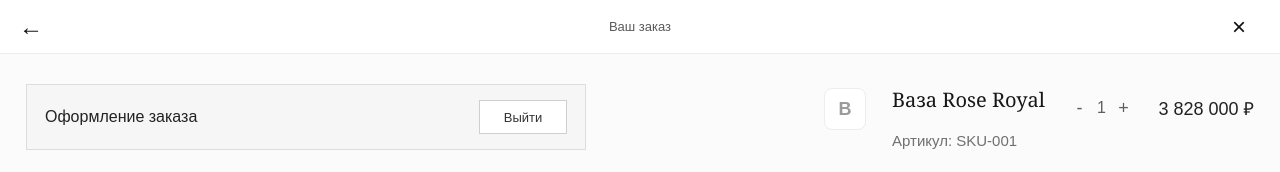
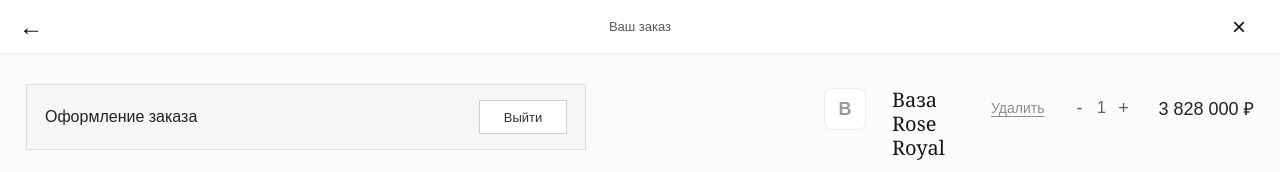
Before and after one commit to anette-gallery/anette-gallery, a Next.js app in the folder frontend/: page /checkout in a window 1280 px wide. Shown: the top 172 px of the page. Built offline with nearby package versions, Linux system fonts and the light colour scheme; no server answers.

Commit message:
Add special checkout mode for weekly lot
Allow direct checkout for special manual offers while disabling loyalty discounts and promo flows for those items.

```diff
--- a/frontend/src/app/checkout/CheckoutClient.tsx
+++ b/frontend/src/app/checkout/CheckoutClient.tsx
@@ -528,9 +528,16 @@ function getAcceptedCalculationMessage(
 
 type CheckoutClientProps = {
   initialForm: CheckoutFormState;
+  checkoutOptions?: {
+    disableDiscounts?: boolean;
+    specialOfferLabel?: string;
   };
-
-export default function CheckoutClient({ initialForm }: CheckoutClientProps) {
+};
+
+export default function CheckoutClient({
+  initialForm,
+  checkoutOptions,
+}: CheckoutClientProps) {
   const [form, setForm] = useState<CheckoutFormState>(() =>
     mergeStoredProfile(initialForm, readStoredProfile()),
   );
@@ -552,6 +559,8 @@ export default function CheckoutClient({ initialForm }: CheckoutClientProps) {
     const mergedForm = mergeStoredProfile(initialForm, readStoredProfile());
     return isPhoneReady(mergedForm.customer.phone);
   });
+  const discountsDisabled = Boolean(checkoutOptions?.disableDiscounts);
+  const specialOfferLabel = checkoutOptions?.specialOfferLabel?.trim() || 'Лот недели';
   const autoCalculatedLoyaltyRef = useRef(false);
   const calculationRequestIdRef = useRef(0);
 
@@ -563,15 +572,19 @@ export default function CheckoutClient({ initialForm }: CheckoutClientProps) {
     normalizeDiscountCode(form.promoCode) || normalizeDiscountCode(form.giftCardNumber),
   );
   const registerInLoyaltyProgram =
+    !discountsDisabled &&
     !hasManualDiscountInput &&
     Boolean(loyaltyRegistrationPhone) &&
     loyaltyRegistrationPhone === normalizedPhone;
   const calculationPayload = useMemo(
-    () => buildCalculationPayload(form, { registerInLoyaltyProgram }),
-    [form, registerInLoyaltyProgram],
+    () =>
+      discountsDisabled
+        ? null
+        : buildCalculationPayload(form, { registerInLoyaltyProgram }),
+    [discountsDisabled, form, registerInLoyaltyProgram],
   );
   const calculationKey = useMemo(
-    () => JSON.stringify(calculationPayload),
+    () => (calculationPayload ? JSON.stringify(calculationPayload) : 'discounts-disabled'),
     [calculationPayload],
   );
   const subtotal = useMemo(
@@ -582,9 +595,13 @@ export default function CheckoutClient({ initialForm }: CheckoutClientProps) {
       ),
     [form.items],
   );
-  const hasStaleCalculation = Boolean(calculation) && lastCalculatedKey !== calculationKey;
+  const hasItems = form.items.length > 0;
+  const hasStaleCalculation =
+    !discountsDisabled && Boolean(calculation) && lastCalculatedKey !== calculationKey;
   const total =
-    hasStaleCalculation || !calculation ? subtotal : (calculation.total ?? calculation.totalAmount);
+    discountsDisabled || hasStaleCalculation || !calculation
+      ? subtotal
+      : (calculation.total ?? calculation.totalAmount);
   const orderStatus =
     typeof orderResponse?.status === 'string' ? orderResponse.status : null;
   const isOrderSuccessful =
@@ -595,11 +612,17 @@ export default function CheckoutClient({ initialForm }: CheckoutClientProps) {
     buildAddress(form.customer) ?? 'Россия, Москва';
   const storedProfileJson = useMemo(() => JSON.stringify(buildStoredProfile(form)), [form]);
   const canOfferLoyaltyRegistration =
-    !hasStaleCalculation && shouldOfferLoyaltyRegistration(calculation, subtotal);
+    !discountsDisabled &&
+    !hasStaleCalculation &&
+    shouldOfferLoyaltyRegistration(calculation, subtotal);
   const acceptedCalculationMessage =
-    !hasStaleCalculation ? getAcceptedCalculationMessage(calculation, subtotal) : null;
+    !discountsDisabled && !hasStaleCalculation
+      ? getAcceptedCalculationMessage(calculation, subtotal)
+      : null;
   const calculationSourceMessage =
-    !hasStaleCalculation ? getCalculationSourceMessage(calculation, subtotal) : null;
+    !discountsDisabled && !hasStaleCalculation
+      ? getCalculationSourceMessage(calculation, subtotal)
+      : null;
 
   useEffect(() => {
     if (typeof window === 'undefined') {
@@ -634,6 +657,8 @@ export default function CheckoutClient({ initialForm }: CheckoutClientProps) {
 
   useEffect(() => {
     if (
+      discountsDisabled ||
+      !hasItems ||
       !hadKnownCustomerAtStart ||
       autoCalculatedLoyaltyRef.current ||
       !isPhoneReady(form.customer.phone) ||
@@ -648,6 +673,10 @@ export default function CheckoutClient({ initialForm }: CheckoutClientProps) {
     autoCalculatedLoyaltyRef.current = true;
 
     const runAutoCalculation = async () => {
+      if (!calculationPayload) {
+        return;
+      }
+
       setIsCalculating(true);
       setOrderError(null);
 
@@ -689,7 +718,9 @@ export default function CheckoutClient({ initialForm }: CheckoutClientProps) {
     };
   }, [
     calculationPayload,
+    discountsDisabled,
     form,
+    hasItems,
     hasManualDiscountInput,
     hadKnownCustomerAtStart,
     isCalculating,
@@ -710,6 +741,20 @@ export default function CheckoutClient({ initialForm }: CheckoutClientProps) {
     }));
     setOrderResponse(null);
     setOrderError(null);
+  }
+
+  function removeItem(index: number) {
+    stopAutoProfileCalculation();
+    setForm((current) => ({
+      ...current,
+      items: current.items.filter((_, currentIndex) => currentIndex !== index),
+    }));
+    setCalculation(null);
+    setLastCalculatedKey('');
+    setOrderResponse(null);
+    setOrderError(null);
+    setError(null);
+    setPaymentRedirectUrl(null);
   }
 
   async function runCalculation(
@@ -828,6 +873,19 @@ export default function CheckoutClient({ initialForm }: CheckoutClientProps) {
   }
 
   async function handleRecalculate() {
+    if (discountsDisabled) {
+      setCalculation(null);
+      setLastCalculatedKey('discounts-disabled');
+      setError(null);
+      setOrderError(null);
+      return;
+    }
+
+    if (!hasItems) {
+      setError('Корзина пуста. Добавь хотя бы один товар.');
+      return;
+    }
+
     setIsCalculating(true);
     setOrderError(null);
     setError(null);
@@ -868,6 +926,15 @@ export default function CheckoutClient({ initialForm }: CheckoutClientProps) {
   }
 
   async function handleLoyaltyRegistration() {
+    if (discountsDisabled) {
+      return;
+    }
+
+    if (!hasItems) {
+      setError('Корзина пуста. Добавь хотя бы один товар.');
+      return;
+    }
+
     if (!isPhoneReady(form.customer.phone)) {
       setError('Для регистрации в программе лояльности укажите телефон.');
       return;
@@ -909,6 +976,10 @@ export default function CheckoutClient({ initialForm }: CheckoutClientProps) {
 
   const handleSubmit = async (event: React.SyntheticEvent<HTMLFormElement>) => {
     event.preventDefault();
+    if (!hasItems) {
+      setOrderError('Корзина пуста. Добавь хотя бы один товар, чтобы оформить заказ.');
+      return;
+    }
     setIsSubmitting(true);
     setOrderError(null);
     setError(null);
@@ -919,16 +990,25 @@ export default function CheckoutClient({ initialForm }: CheckoutClientProps) {
     let orderId: string | null = null;
 
     try {
-      const resolvedForm = await resolveDiscountFields(form);
+      const resolvedForm = discountsDisabled
+        ? {
+            ...form,
+            promoCode: '',
+            giftCardNumber: '',
+            loyaltyCardNumber: '',
+          }
+        : await resolveDiscountFields(form);
 
       if (
         resolvedForm.promoCode !== form.promoCode ||
-        resolvedForm.giftCardNumber !== form.giftCardNumber
+        resolvedForm.giftCardNumber !== form.giftCardNumber ||
+        resolvedForm.loyaltyCardNumber !== form.loyaltyCardNumber
       ) {
         setForm(resolvedForm);
       }
 
       let latestCalculation: CheckoutCalculationResponse | null = null;
+      if (!discountsDisabled) {
         try {
           latestCalculation = await runCalculation(
             buildCalculationPayload(resolvedForm, { registerInLoyaltyProgram }),
@@ -939,11 +1019,13 @@ export default function CheckoutClient({ initialForm }: CheckoutClientProps) {
         } catch (calcError) {
           const isTimeout =
             (calcError instanceof Error && calcError.name === 'AbortError') ||
-          (calcError instanceof Error && /долго отвечает|timeout|timed out|AbortError/i.test(calcError.message));
+            (calcError instanceof Error &&
+              /долго отвечает|timeout|timed out|AbortError/i.test(calcError.message));
           if (!isTimeout) {
             throw calcError;
           }
           latestCalculation = null;
+        }
       }
 
       const orderTotal =
@@ -952,7 +1034,20 @@ export default function CheckoutClient({ initialForm }: CheckoutClientProps) {
         subtotal;
 
       const response = await createOrder(
-        buildOrderPayload(resolvedForm, orderTotal),
+        buildOrderPayload(
+          {
+            ...resolvedForm,
+            comment: discountsDisabled
+              ? [
+                  resolvedForm.comment.trim(),
+                  `Спецтовар: ${specialOfferLabel}. Скидки и программа лояльности отключены.`,
+                ]
+                  .filter(Boolean)
+                  .join('. ')
+              : resolvedForm.comment,
+          },
+          orderTotal,
+        ),
       );
 
       setOrderResponse(response);
@@ -1279,7 +1374,20 @@ export default function CheckoutClient({ initialForm }: CheckoutClientProps) {
             </section>
 
             <section className={styles.formSection}>
-              <h2 className={styles.sectionTitle}>Промокод и сертификат</h2>
+              <h2 className={styles.sectionTitle}>
+                {discountsDisabled ? 'Спецусловия' : 'Промокод и сертификат'}
+              </h2>
+
+              {discountsDisabled ? (
+                <div className={styles.acceptedBadge}>
+                  <p className={styles.acceptedBadgeTitle}>{specialOfferLabel}</p>
+                  <p className={styles.acceptedBadgeText}>
+                    Для этого предложения действует прямая оплата через наш checkout.
+                    Скидки, промокоды, сертификаты и программа лояльности не применяются.
+                  </p>
+                </div>
+              ) : (
+                <>
                   <div className={styles.stackedFields}>
                     <label className={styles.lineField}>
                       <input
@@ -1295,7 +1403,10 @@ export default function CheckoutClient({ initialForm }: CheckoutClientProps) {
                       <input
                         value={form.giftCardNumber}
                         onChange={(event) =>
-                        handleManualDiscountFieldChange('giftCardNumber', event.target.value)
+                          handleManualDiscountFieldChange(
+                            'giftCardNumber',
+                            event.target.value,
+                          )
                         }
                         placeholder="Номер сертификата"
                       />
@@ -1328,7 +1439,9 @@ export default function CheckoutClient({ initialForm }: CheckoutClientProps) {
                     </button>
 
                     {hasStaleCalculation ? (
-                  <span className={styles.mutedText}>Цена изменена, пересчитайте заказ</span>
+                      <span className={styles.mutedText}>
+                        Цена изменена, пересчитайте заказ
+                      </span>
                     ) : null}
                   </div>
 
@@ -1347,9 +1460,13 @@ export default function CheckoutClient({ initialForm }: CheckoutClientProps) {
                   {!hasStaleCalculation && acceptedCalculationMessage ? (
                     <div className={styles.acceptedBadge}>
                       <p className={styles.acceptedBadgeTitle}>Принято</p>
-                    <p className={styles.acceptedBadgeText}>{acceptedCalculationMessage}</p>
+                      <p className={styles.acceptedBadgeText}>
+                        {acceptedCalculationMessage}
+                      </p>
                       {calculationSourceMessage ? (
-                      <p className={styles.acceptedBadgeMeta}>{calculationSourceMessage}</p>
+                        <p className={styles.acceptedBadgeMeta}>
+                          {calculationSourceMessage}
+                        </p>
                       ) : null}
                     </div>
                   ) : null}
@@ -1373,6 +1490,8 @@ export default function CheckoutClient({ initialForm }: CheckoutClientProps) {
                       </button>
                     </div>
                   ) : null}
+                </>
+              )}
             </section>
 
             <section className={styles.formSection}>
@@ -1467,7 +1586,7 @@ export default function CheckoutClient({ initialForm }: CheckoutClientProps) {
               <button
                 className={styles.primaryButton}
                 type="submit"
-                disabled={isSubmitting || isCalculating || !form.consentAccepted}
+                disabled={isSubmitting || isCalculating || !form.consentAccepted || !hasItems}
               >
                 {isSubmitting ? 'Оформляем заказ...' : 'Оформить заказ'}
               </button>
@@ -1529,7 +1648,8 @@ export default function CheckoutClient({ initialForm }: CheckoutClientProps) {
 
           <aside className={styles.rightColumn}>
             <div className={styles.summaryCard}>
-              {form.items.map((item, index) => (
+              {hasItems ? (
+                form.items.map((item, index) => (
                   <article key={`${item.sku}-${index}`} className={styles.productRow}>
                     <div className={styles.productThumb}>
                       {item.image ? (
@@ -1548,6 +1668,14 @@ export default function CheckoutClient({ initialForm }: CheckoutClientProps) {
                     </div>
 
                     <div className={styles.productControls}>
+                      <button
+                        type="button"
+                        className={styles.removeItemButton}
+                        onClick={() => removeItem(index)}
+                        aria-label={`Удалить товар ${item.title?.trim() || item.sku}`}
+                      >
+                        Удалить
+                      </button>
                       <div className={styles.qtyBox}>
                         <button
                           type="button"
@@ -1567,7 +1695,15 @@ export default function CheckoutClient({ initialForm }: CheckoutClientProps) {
                       <div className={styles.priceBox}>{formatCurrency(item.price * item.quantity)}</div>
                     </div>
                   </article>
-              ))}
+                ))
+              ) : (
+                <div className={styles.emptyCartState}>
+                  <p className={styles.emptyCartTitle}>Корзина пуста</p>
+                  <p className={styles.emptyCartText}>
+                    Добавь товары в корзину и возвращайся к оформлению заказа.
+                  </p>
+                </div>
+              )}
 
               <div className={styles.summaryMeta}>
                 <p>{deliveryOption.summary}: 0 ₽</p>
--- a/frontend/src/app/checkout/page.module.css
+++ b/frontend/src/app/checkout/page.module.css
@@ -479,6 +479,23 @@
   align-items: center;
   gap: 26px;
   padding-top: 8px;
+  flex-wrap: wrap;
+}
+
+.removeItemButton {
+  border: none;
+  background: transparent;
+  color: #8d8d8d;
+  font-size: 14px;
+  line-height: 1.2;
+  cursor: pointer;
+  padding: 0;
+  text-decoration: underline;
+  text-underline-offset: 3px;
+}
+
+.removeItemButton:hover {
+  color: #4b4b4b;
 }
 
 .qtyBox {
@@ -528,6 +545,26 @@
   font-size: 22px;
   font-weight: 600;
   color: #121212;
+}
+
+.emptyCartState {
+  padding: 8px 0 10px;
+}
+
+.emptyCartTitle {
+  margin: 0 0 8px;
+  font-size: 22px;
+  line-height: 1.2;
+  font-weight: 400;
+  font-family: Georgia, "Times New Roman", serif;
+  color: #1f1f1f;
+}
+
+.emptyCartText {
+  margin: 0;
+  color: #6c6c6c;
+  font-size: 15px;
+  line-height: 1.5;
 }
 
 .responseBox {
@@ -652,6 +689,11 @@
     padding-left: 58px;
   }
 
+  .removeItemButton {
+    width: 100%;
+    text-align: left;
+  }
+
   .summaryMeta strong {
     font-size: 20px;
   }
--- a/frontend/src/app/checkout/page.tsx
+++ b/frontend/src/app/checkout/page.tsx
@@ -1,6 +1,11 @@
 import CheckoutClient from './CheckoutClient';
 
 type SearchParamsInput = Record<string, string | string[] | undefined>;
+
+type CheckoutOptions = {
+  disableDiscounts: boolean;
+  specialOfferLabel?: string;
+};
 
 function readString(value: string | string[] | undefined): string {
   if (Array.isArray(value)) {
@@ -21,6 +26,12 @@ function readNumber(value: string | string[] | undefined, fallback: number): num
   const parsed = Number(raw);
 
   return Number.isFinite(parsed) ? parsed : fallback;
+}
+
+function readBoolean(value: string | string[] | undefined): boolean {
+  const normalized = readString(value).trim().toLowerCase();
+
+  return ['1', 'true', 'yes', 'y', 'on'].includes(normalized);
 }
 
 function isRecord(value: unknown): value is Record<string, unknown> {
@@ -160,6 +171,26 @@ function buildInitialForm(searchParams: SearchParamsInput) {
   };
 }
 
+function buildCheckoutOptions(searchParams: SearchParamsInput): CheckoutOptions {
+  const disableDiscounts =
+    readBoolean(searchParams.disableDiscounts) ||
+    readBoolean(searchParams.disableLoyalty) ||
+    readBoolean(searchParams.noLoyalty) ||
+    readBoolean(searchParams.specialOffer);
+
+  const specialOfferLabel =
+    readString(searchParams.offerLabel) ||
+    readString(searchParams.specialOfferLabel) ||
+    readString(searchParams.offerName) ||
+    readString(searchParams.lotTitle) ||
+    (disableDiscounts ? 'Лот недели' : undefined);
+
+  return {
+    disableDiscounts,
+    specialOfferLabel,
+  };
+}
+
 export default async function CheckoutPage({
   searchParams,
 }: {
@@ -167,5 +198,10 @@ export default async function CheckoutPage({
 }) {
   const resolvedSearchParams = await searchParams;
 
-  return <CheckoutClient initialForm={buildInitialForm(resolvedSearchParams)} />;
+  return (
+    <CheckoutClient
+      initialForm={buildInitialForm(resolvedSearchParams)}
+      checkoutOptions={buildCheckoutOptions(resolvedSearchParams)}
+    />
+  );
 }
```
Lines whose indentation alone changed are shown as unchanged.
